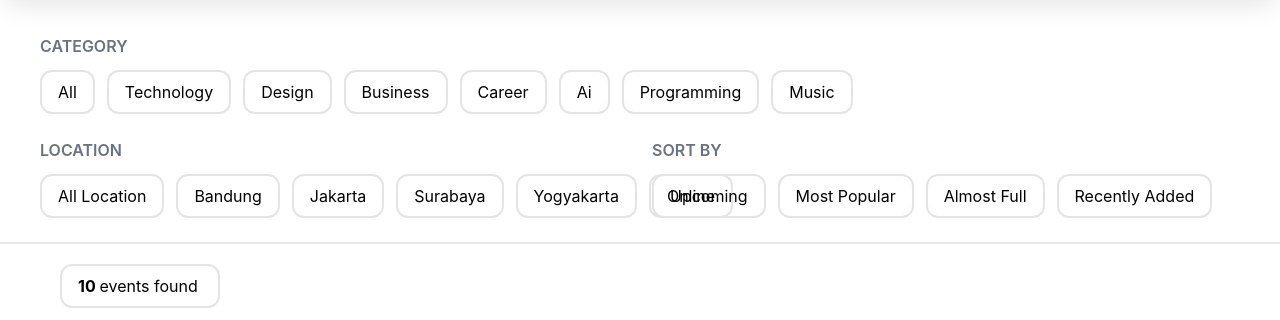
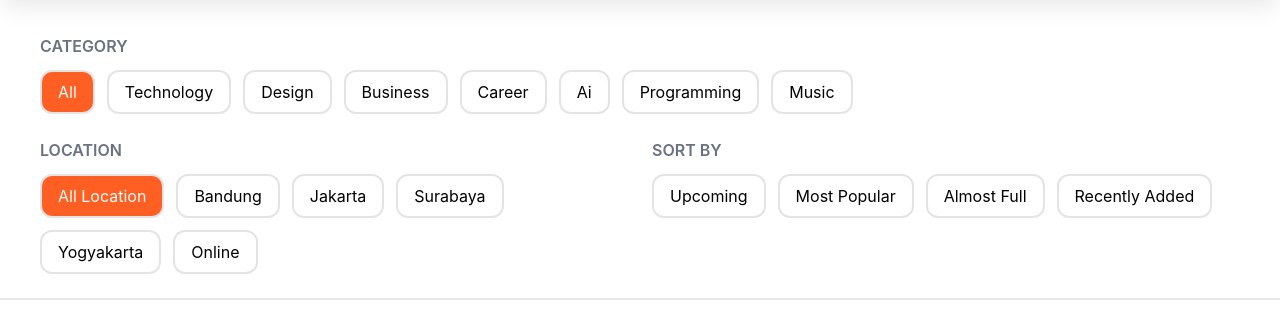
Before and after one commit to fatawaimamalmuftin/eventhub, a React (Vite) app: page /guest in a window 1280 px wide. Both pictures are taken after a click on the button "Filters". Shown: the part 162-482 px from the top of the page. Built offline with nearby package versions, Linux system fonts and the light colour scheme.

Commit message:
fix: bug github

```diff
--- a/src/components/CardFilterCompo.jsx
+++ b/src/components/CardFilterCompo.jsx
@@ -1,4 +1,11 @@
-export default function CardFilterCompo({ show }) {
+export default function CardFilterCompo({
+    show,
+    category,
+    setCategory,
+    locations,
+    setLocations,
+    setSortBy,
+}) {
     const Category = show[0].Category
     const Location = show[1].Location
     const SortBy = show[2].SortBy
@@ -11,14 +18,27 @@ export default function CardFilterCompo({ show }) {
                     Category
                 </div>
 
-                <div className="flex gap-3">
+                <div className="flex gap-3 flex-wrap">
                     {Category.map((e, i) => (
-                        <button className="px-4 py-2 myBorder hover:btnBordColor whitespace-nowrap"
-                            value={e}
+                        <label
                             key={i}
+                            className="cursor-pointer"
                         >
-                            {e}
-                        </button>
+                            <input
+                                checked={category === (e === "All" ? "" : e)}
+                                className="peer sr-only"
+                                type="radio"
+                                name="category"
+                                value={e === "All" ? "" : e}
+                                onChange={(e) =>
+                                    setCategory(e.target.value)
+                                }
+                            />
+
+                            <span className="block px-4 py-2 myBorder whitespace-nowrap hover:btnBordColor peer-checked:bg-orangeFigma peer-checked:text-white">
+                                {e}
+                            </span>
+                        </label>
                     ))}
                 </div>
             </div>
@@ -28,14 +48,27 @@ export default function CardFilterCompo({ show }) {
                     Location
                 </div>
 
-                <div className="flex gap-3">
+                <div className="flex gap-3 flex-wrap">
                     {Location.map((e, i) => (
-                        <button className="px-4 py-2 myBorder hover:btnBordColor whitespace-nowrap"
-                            value={e}
+                        <label
                             key={i}
+                            className="cursor-pointer"
                         >
-                            {e}
-                        </button>
+                            <input
+                                checked={locations === (e === "All Location" ? "" : e)}
+                                className="peer sr-only"
+                                type="radio"
+                                name="location"
+                                value={e === "All Location" ? "" : e}
+                                onChange={(e) =>
+                                    setLocations(e.target.value)
+                                }
+                            />
+
+                            <span className="block px-4 py-2 myBorder whitespace-nowrap hover:btnBordColor peer-checked:bg-orangeFigma peer-checked:text-white">
+                                {e}
+                            </span>
+                        </label>
                     ))}
                 </div>
             </div>
@@ -45,14 +78,26 @@ export default function CardFilterCompo({ show }) {
                     Sort By
                 </div>
 
-                <div className="flex gap-3">
+                <div className="flex gap-3 flex-wrap">
                     {SortBy.map((e, i) => (
-                        <button className="px-4 py-2 myBorder hover:btnBordColor whitespace-nowrap"
-                            value={e}
+                        <label
                             key={i}
+                            className="cursor-pointer"
                         >
-                            {e}
-                        </button>
+                            <input
+                                className="peer sr-only"
+                                type="radio"
+                                name="sortBy"
+                                value={e}
+                                onChange={(e) =>
+                                    setSortBy(e.target.value)
+                                }
+                            />
+
+                            <span className="block px-4 py-2 myBorder whitespace-nowrap hover:btnBordColor peer-checked:bg-orangeFigma peer-checked:text-white">
+                                {e}
+                            </span>
+                        </label>
                     ))}
                 </div>
             </div>
--- a/src/components/ModalLogout.jsx
+++ b/src/components/ModalLogout.jsx
@@ -52,7 +52,7 @@ export default function ModalLogout({ show, admin = null, setAdmin = null }) {
                 </div>
             )}
 
-            <div className="border-t border-gray-200 px-7 py-4 text-xl text-gray-700 hover:bg-gray-200 cursor-pointer">
+            <div className="border-t border-gray-200 px-7 py-4 text-xl text-gray-700 hover:bg-gray-200 cursor-pointer whitespace-nowrap">
                 {admin ? "Admin Dashboard" : "My Profile"}
             </div>
 
--- a/src/pages/guest/Event.jsx
+++ b/src/pages/guest/Event.jsx
@@ -10,6 +10,8 @@ export default function Event() {
     const [isShow,setIsShow] = useState(false)
     const [searchEvent,setSearchEvent] = useState("")
     const [category,setCategory] = useState("")
+    const [locations,setLocations] = useState("")
+    const [,setSortBy] = useState("")
     const [filterTogle,setFilterTogel] = useState(false)
     const [showMore, setShowMore] = useState(false)
 
@@ -28,19 +30,24 @@ export default function Event() {
     const filterEvent = Events.filter((e) => {
         const searchValue = searchEvent.toLowerCase()
 
-        const matchSearch =
-            e.title.toLowerCase().includes(searchValue) ||
-            e.location.toLowerCase().includes(searchValue)
+        const matchSearch = e.title
+            .toLowerCase()
+            .includes(searchValue)
 
         const matchCategory =
             category === "" ||
-            e.filters.some((c) => c.toLowerCase() === category.toLowerCase())
+            e.categories.some(
+                (item) => item.toLowerCase() === category.toLowerCase()
+            )
 
-        return matchSearch && matchCategory
+        const matchLocation =
+            locations === "" ||
+            e.location.toLowerCase() === locations.toLowerCase()
+
+        return matchSearch && matchCategory && matchLocation
     })
 
     const dataEvent = showMore? filterEvent.slice(0,6) : filterEvent
-
 
   return (
     <>
@@ -75,7 +82,14 @@ export default function Event() {
 
         {filterTogle &&
         <section className="veryCenter">
-            <CardFilterCompo show={filters} setCategory={setCategory}/>
+            <CardFilterCompo
+            show={filters}
+            category={category}
+            setCategory={setCategory}
+            locations={locations}
+            setLocations={setLocations}
+            setSortBy={setSortBy}
+            />
         </section>
         }
 
```
